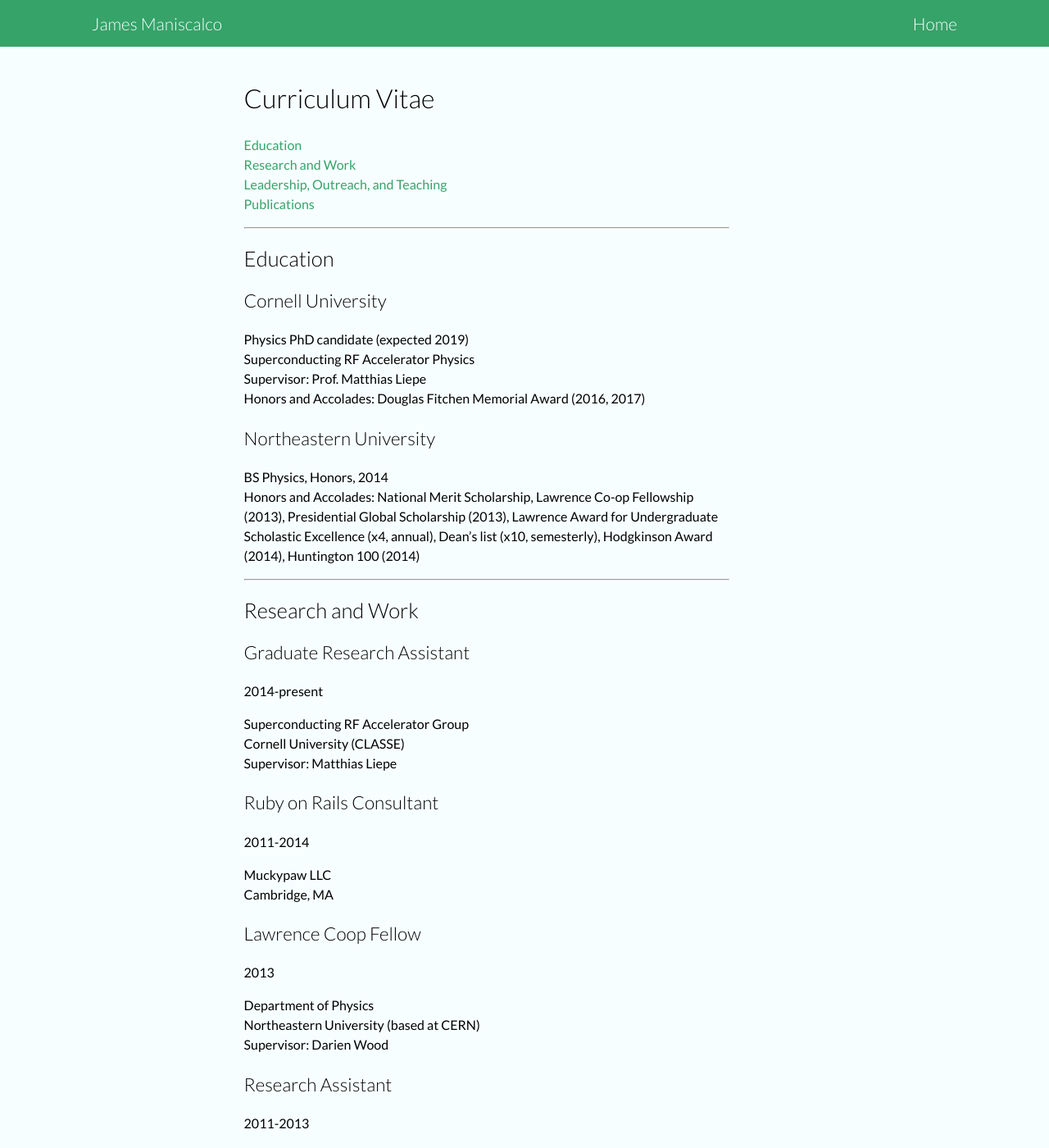
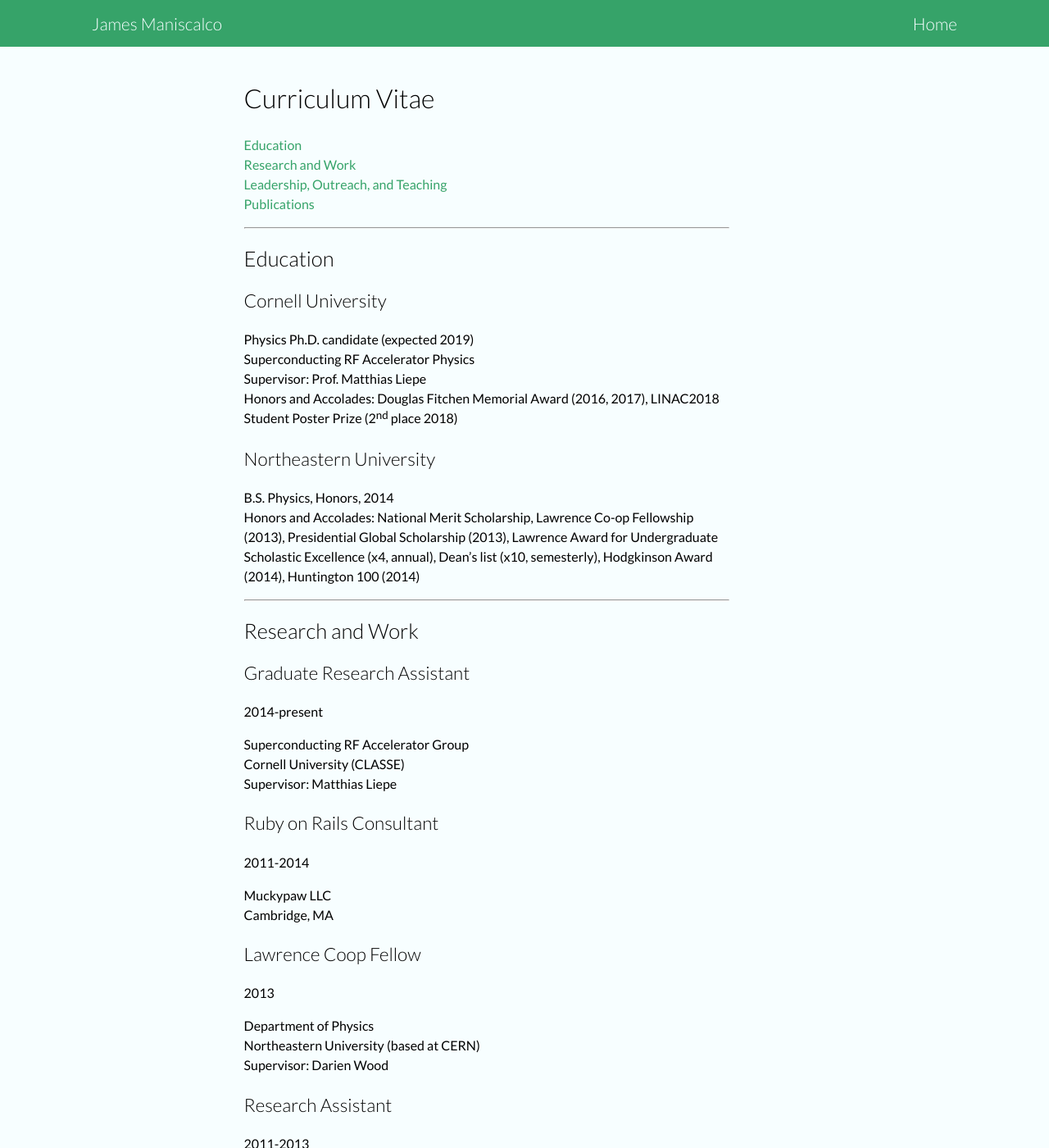
Before and after one commit to jamesmaniscalco/jamesmaniscalco.github.io, a Jekyll site: the page built from cv/index.md, in a window 1280 px wide and 1400 px high. Shown: the whole window at 82% size. Built offline with Jekyll 4.4.1, drawn with Linux system fonts in a browser that asks for light colours; nearby versions of some CDN libraries; some of the changed text lies outside the part shown.

Commit message:
added outreach event
fixed a few typography errors and added LINAC prize

```diff
--- a/cv/index.md
+++ b/cv/index.md
@@ -15,14 +15,14 @@
 
 ### Cornell University
 
-Physics PhD candidate (expected 2019)
+Physics Ph.D. candidate (expected 2019)
 Superconducting RF Accelerator Physics
 Supervisor: Prof. Matthias Liepe
-Honors and Accolades: Douglas Fitchen Memorial Award (2016, 2017)
+Honors and Accolades: Douglas Fitchen Memorial Award (2016, 2017), LINAC2018 Student Poster Prize (2<sup>nd</sup> place 2018)
 
 ### Northeastern University
 
-BS Physics, Honors, 2014
+B.S. Physics, Honors, 2014
 Honors and Accolades: National Merit Scholarship, Lawrence Co-op Fellowship (2013), Presidential Global Scholarship (2013), Lawrence Award for Undergraduate Scholastic Excellence (x4, annual), Dean's list (x10, semesterly), Hodgkinson Award (2014), Huntington 100 (2014)
 
 
@@ -77,16 +77,24 @@
 
 ## Leadership, Outreach, and Teaching
 
+### Outreach Laboratory Assistant
+
+2017, 2018
+
+Xraise / The Center for Bright Beams
+Cornell University (CLASSE)
+["CLASSE is Upward Bound"](https://www.classe.cornell.edu/NewsAndEvents/UpwardBoundSep18.html)
+
 ### Student Liason
 
-2016-present
+2016-2018
 
-The Center For Bright Beams
+The Center for Bright Beams
 Cornell University
 
 ### Graduate Mentor for REU Students
 
-2015, 2016
+2015-2018
 
 Superconducting RF Accelerator Group
 Cornell University (CLASSE)
```
